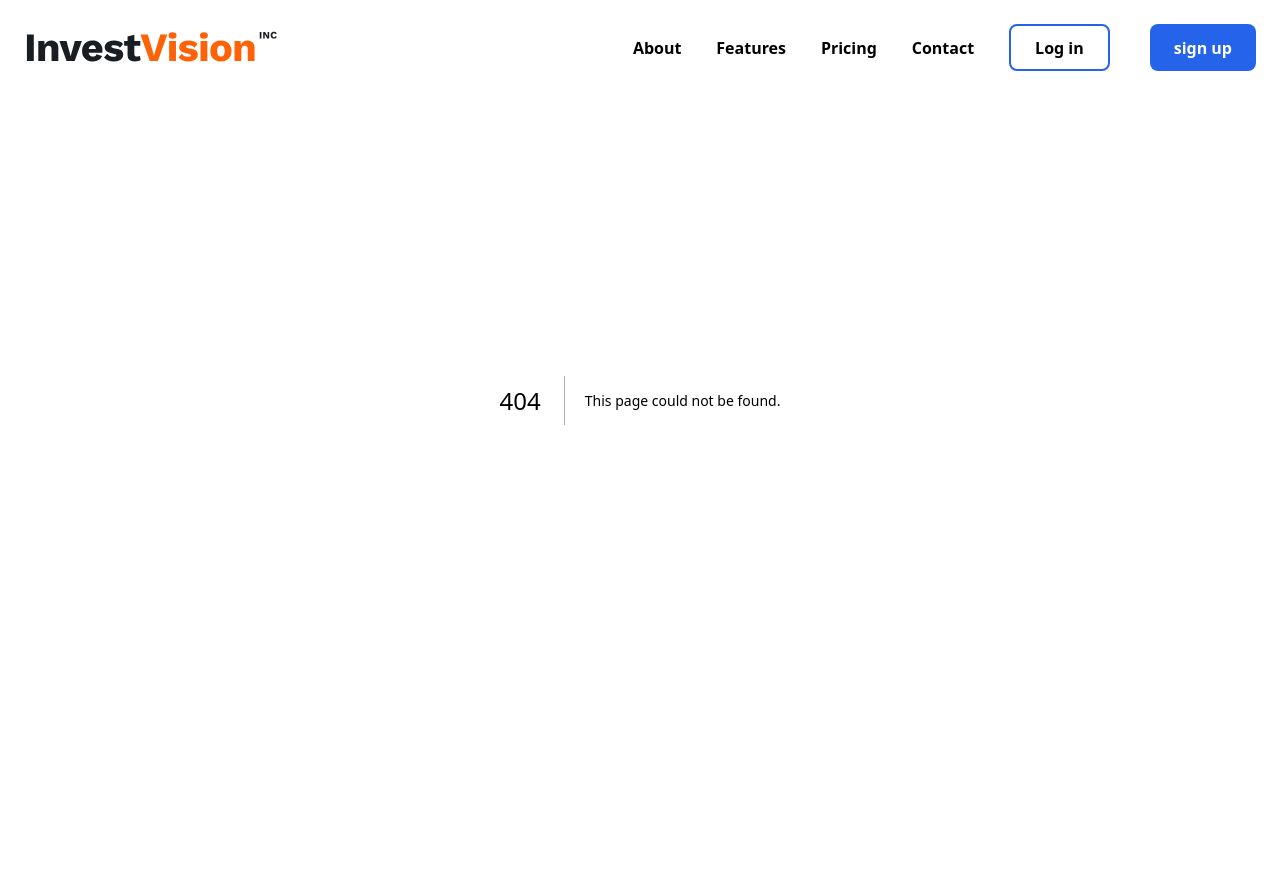
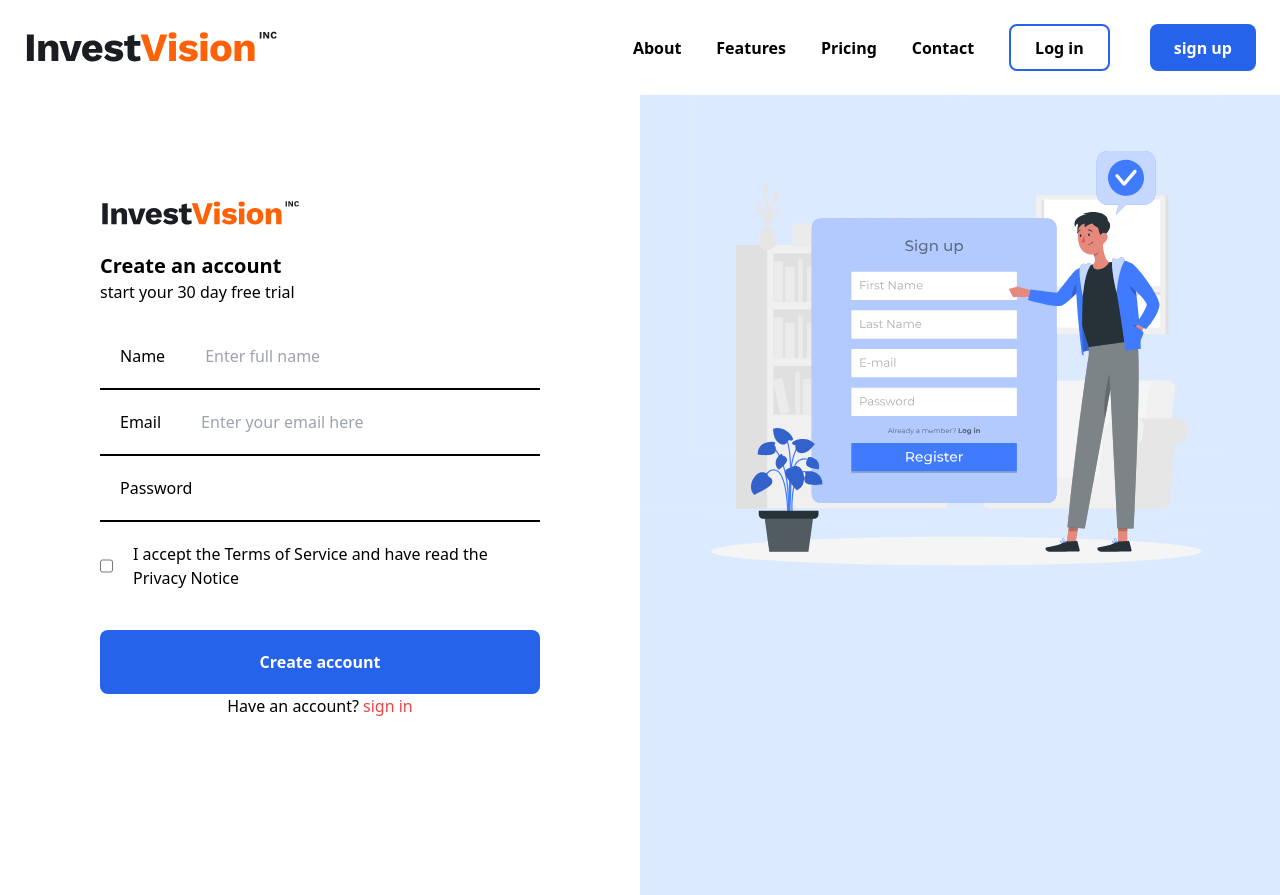
Before and after one commit to Oisavictor/stock-market-predictor, a Next.js app in the folder client/: page /signup in a window 1280 px wide. Before the commit this address had no page. Before the commit the page ends 800 px from the top, so only its background shows below. Built offline with nearby package versions, Linux system fonts and the light colour scheme.

Commit message:
started uilding the sign up form

```diff
--- a/client/app/components/Header.tsx
+++ b/client/app/components/Header.tsx
@@ -3,7 +3,7 @@ import logo from '../assets/logo.svg'
 
 export default function Header() {
   return (
-    <header className='py-6 px-6 bg-white flex flex-row justify-between fixed w-full z-10'>
+    <header className='py-6 px-6 bg-white flex flex-row justify-between sticky w-full z-10'>
       <div className='mr-60'>
         <Image src={logo} alt='logo'/>
       </div>
--- /dev/null
+++ b/client/app/signup/components/SignUpFormComponent.tsx
@@ -0,0 +1,36 @@
+import Image from 'next/image'
+import logo from '../../assets/logo.svg'
+
+export default function SignUpFormComponent() {
+  return (
+    <section className='flex flex-col w-1/2' style={{padding: 100}}>
+        <div className='mr-60'>
+            <Image src={logo} alt='logo'/>
+        </div>
+
+        <p className='text-xl font-semibold mt-5'>Create an account</p>
+        <p className='mb-5'>start your 30 day free trial</p>
+
+        <form className='w-full'>
+            <div className='flex w-full border-b-2 border-black'>
+                <p className='p-5'>Name</p>
+                <input placeholder='Enter full name ' className='flex-1 p-5 focus:outline-none' required/>
+            </div>
+            <div className='flex w-full border-b-2 border-black'>
+                <p className='p-5'>Email</p>
+                <input placeholder='Enter your email here' className='flex-1 p-5 focus:outline-none' required/>
+            </div>
+            <div className='flex w-full border-b-2 border-black'>
+                <p className='p-5'>Password</p>
+                <input type='password' className='flex-1 p-5 focus:outline-none' required/>
+            </div>
+            <div className='flex mt-5'>
+                <input type='checkbox'/>
+                <p className='ml-5'>I accept the Terms of Service and have read the Privacy Notice</p>
+            </div>
+            <button className='w-full bg-blue-600 p-5 rounded-lg font-bold text-white mt-10'>Create account</button>
+            <p className='text-center'>Have an account? <span className='text-red-500'>sign in</span></p>
+        </form>
+    </section>
+  )
+}
--- /dev/null
+++ b/client/app/signup/page.tsx
@@ -0,0 +1,15 @@
+import SignUpFormComponent from "./components/SignUpFormComponent";
+import Image from 'next/image'
+import illustration from './assets/sigupIllustrations.svg'
+
+
+export default function SignupPage() {
+    return (
+        <div className='h-screen mt-100 pt-100 bg-white flex'>
+            <SignUpFormComponent/>
+            <div className="bg-blue-100 w-1/2 rounded-10xl">
+                <Image src={illustration} alt='sign up'/>
+            </div>
+        </div>
+    )
+}
```
Also changed, not shown: client/app/signup/assets/sigupIllustrations.svg (added).
